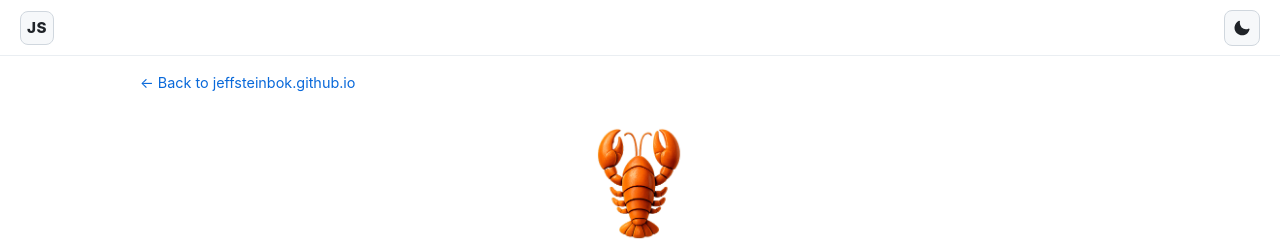
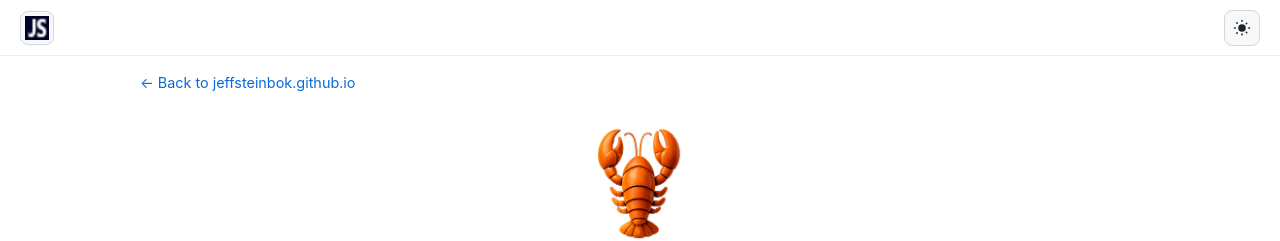
Before and after one commit to JeffSteinbok/JeffSteinbok.github.io, a Jekyll site: the page built from carapace.html, in a window 1280 px wide. Shown: the top 241 px of the page. Built offline with Jekyll 4.4.1, drawn with Linux system fonts in a browser that asks for light colours.

Commit message:
Theme fixes: toggle icon, favicon logo, GitHub button, white-logo chip
- Toggle now shows the current mode's icon (sun in light, moon in dark),
  not the target mode.
- Header logo uses the favicon image instead of a JS text monogram.
- GitHub social button is now the branded black + white in both themes
  (was dark text on a dark background in light mode).
- Add optional card icon_chip backdrop; apply to the white-glyph hass-dreo
  logo so it stays visible on light cards.

Co-authored-by: Copilot <223556219+Copilot@users.noreply.github.com>
Copilot-Session: f7687016-410e-4641-a393-74361c0fe713

```diff
--- a/_data/projects.yml
+++ b/_data/projects.yml
@@ -14,6 +14,7 @@ sections:
       - url: https://github.com/JeffSteinbok/hass-dreo
         external: true
         icon_img: assets/images/hass-dreo-icon.png
+        icon_chip: "#2d333b"
         title: hass-dreo
         desc: Dreo Smart Device Integration for Home Assistant. Control fans, air purifiers &amp; more.
         arrow: View on GitHub →
--- a/_includes/card.html
+++ b/_includes/card.html
@@ -1,6 +1,6 @@
 {%- comment -%} Single project card, driven by a _data/*.yml entry. {%- endcomment -%}
 <a class="card" href="{% if include.card.url contains '://' %}{{ include.card.url }}{% else %}{{ include.card.url | relative_url }}{% endif %}"{% if include.card.external %} target="_blank" rel="noopener noreferrer"{% endif %}>
-  <div class="card-icon">{% if include.card.icon_img %}<img src="{{ include.card.icon_img | relative_url }}" alt="{{ include.card.title }} logo" />{% else %}{{ include.card.icon_emoji }}{% endif %}</div>
+  <div class="card-icon{% if include.card.icon_chip %} card-icon--chip{% endif %}"{% if include.card.icon_chip %} style="--chip: {{ include.card.icon_chip }};"{% endif %}>{% if include.card.icon_img %}<img src="{{ include.card.icon_img | relative_url }}" alt="{{ include.card.title }} logo" />{% else %}{{ include.card.icon_emoji }}{% endif %}</div>
   <div class="card-title">{{ include.card.title }}</div>
   <div class="card-desc">{{ include.card.desc }}</div>
   {% if include.card.badge %}<div class="card-badge"><img src="{{ include.card.badge }}" alt="{{ include.card.title }} badge" /></div>{% endif %}
--- a/_includes/site-header.html
+++ b/_includes/site-header.html
@@ -10,7 +10,9 @@ Global header bar for all pages except the homepage.
   Right:  theme toggle
 {%- endcomment -%}
 <header class="site-header">
-  <a class="site-logo" href="{{ '/' | relative_url }}" aria-label="Home — jeffsteinbok.github.io">JS</a>
+  <a class="site-logo" href="{{ '/' | relative_url }}" aria-label="Home — jeffsteinbok.github.io">
+    <img src="{{ '/favicon.ico' | relative_url }}" alt="jeffsteinbok.github.io" />
+  </a>
   {% if page.nav %}
   <nav class="site-nav" aria-label="Page navigation">
     {% for item in page.nav %}
--- a/_sass/_buttons.scss
+++ b/_sass/_buttons.scss
@@ -21,11 +21,11 @@
 .btn:hover { transform: translateY(-2px); }
 
 .btn-github {
-  background: #21262d;
-  border: 1px solid $border;
-  color: $text;
+  background: #24292f;
+  border: 1px solid #24292f;
+  color: #fff;
 }
-.btn-github:hover { background: $border; border-color: $muted; }
+.btn-github:hover { background: #1b1f24; border-color: #1b1f24; }
 
 .btn-linkedin {
   background: #0a66c2;
--- a/_sass/_cards.scss
+++ b/_sass/_cards.scss
@@ -52,6 +52,15 @@
 .card-icon { font-size: 1.6rem; line-height: 1; }
 .card-icon img { width: 2rem; height: 2rem; object-fit: contain; }
 
+/* Optional backdrop chip for logos that lack their own background
+   (e.g. a white glyph on transparency, invisible on a light card). */
+.card-icon--chip {
+  display: inline-flex;
+  padding: 0.35rem;
+  border-radius: 10px;
+  background: var(--chip, #2d333b);
+}
+
 .card-title { font-size: 1rem; font-weight: 700; color: $accent; }
 .card-desc { font-size: 0.85rem; color: $muted; line-height: 1.5; flex: 1; }
 .card-badge { font-size: 0.8rem; }
--- a/_sass/_header.scss
+++ b/_sass/_header.scss
@@ -18,7 +18,7 @@
 /* Push page content below the fixed bar. */
 body.has-header { padding-top: 4.5rem; }
 
-/* JS monogram logo. */
+/* Site logo = favicon, matching the browser tab. */
 .site-logo {
   display: inline-flex;
   align-items: center;
@@ -28,15 +28,18 @@ body.has-header { padding-top: 4.5rem; }
   border-radius: 8px;
   border: 1px solid $border;
   background: $card-bg;
-  color: $heading;
-  font-weight: 800;
-  font-size: 0.95rem;
-  letter-spacing: 0.5px;
   text-decoration: none;
   flex-shrink: 0;
-  transition: border-color 0.2s, color 0.2s;
+  overflow: hidden;
+  transition: border-color 0.2s;
 }
-.site-logo:hover { border-color: $accent; color: $accent; }
+.site-logo img {
+  width: 24px;
+  height: 24px;
+  object-fit: contain;
+  display: block;
+}
+.site-logo:hover { border-color: $accent; }
 
 /* Optional per-page top-nav, injected via front matter. */
 .site-nav {
@@ -74,9 +77,9 @@ body.has-header { padding-top: 4.5rem; }
 .theme-toggle:hover { border-color: $accent; color: $accent; }
 .theme-toggle .icon { width: 18px; height: 18px; }
 
-/* Show the icon that represents the action: moon in light mode, sun in dark. */
-:root[data-theme="light"] .theme-toggle .icon-sun,
-:root[data-theme="dark"]  .theme-toggle .icon-moon { display: none; }
+/* Show the icon for the CURRENT mode: sun in light, moon in dark. */
+:root[data-theme="light"] .theme-toggle .icon-moon,
+:root[data-theme="dark"]  .theme-toggle .icon-sun { display: none; }
 
 /* Floating toggle on the homepage (no header bar there). */
 .theme-toggle-float {
```
